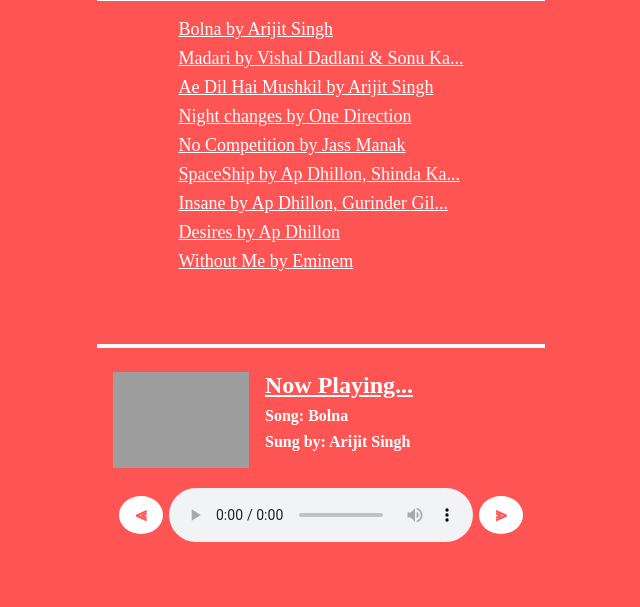
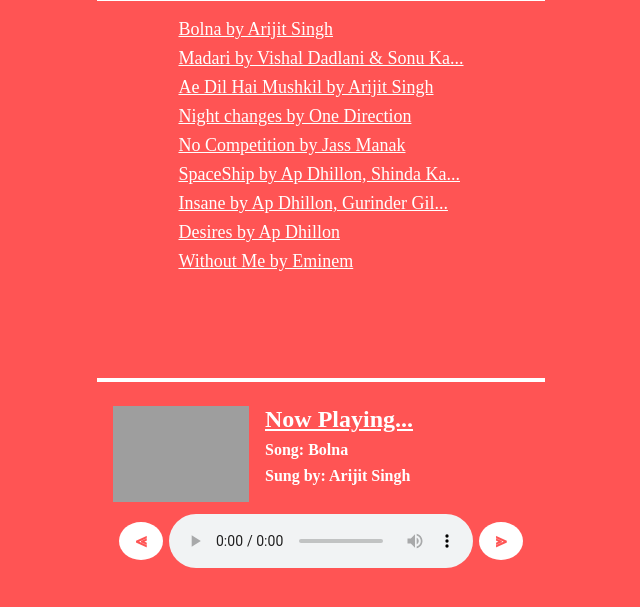
Before and after one commit to SidP919/FS-JS-WD-B-DOM-Manipulation, a plain HTML site: page Part-03-Build-Apps-Using-DOM-Manipulation/06-MusicPlayer/index.html in a window 1280 px wide. Shown: the part 181-788 px from the top of the page, without its empty margins (319-959 px from the left). Drawn offline with Linux system fonts and the light colour scheme; grey boxes are pictures that could not be loaded.

Commit message:
fixing UI issue in MusicPlayer- 2nd Try

```diff
--- a/Part-03-Build-Apps-Using-DOM-Manipulation/06-MusicPlayer/style.css
+++ b/Part-03-Build-Apps-Using-DOM-Manipulation/06-MusicPlayer/style.css
@@ -25,9 +25,9 @@
 }
 
 #list{
-    min-height: 320px;
+    min-height: 360px;
     padding-top: 16px;
-    margin-bottom: 280px;
+    margin-bottom: 320px;
 }
 
 h3, #list > li{
@@ -54,14 +54,14 @@
 .playing-sec{
     position: fixed;
     bottom: 0;
-    padding-bottom: 6%;
+    padding-bottom: 4%;
     background-color: #ff5454;
     border-top: 4px #fff solid;
 }
 
 .now-playing-div{
     display: flex;
-    padding-bottom: 16px;
+    padding-bottom: 8px;
     padding-top: 8px;
 }
 
```
